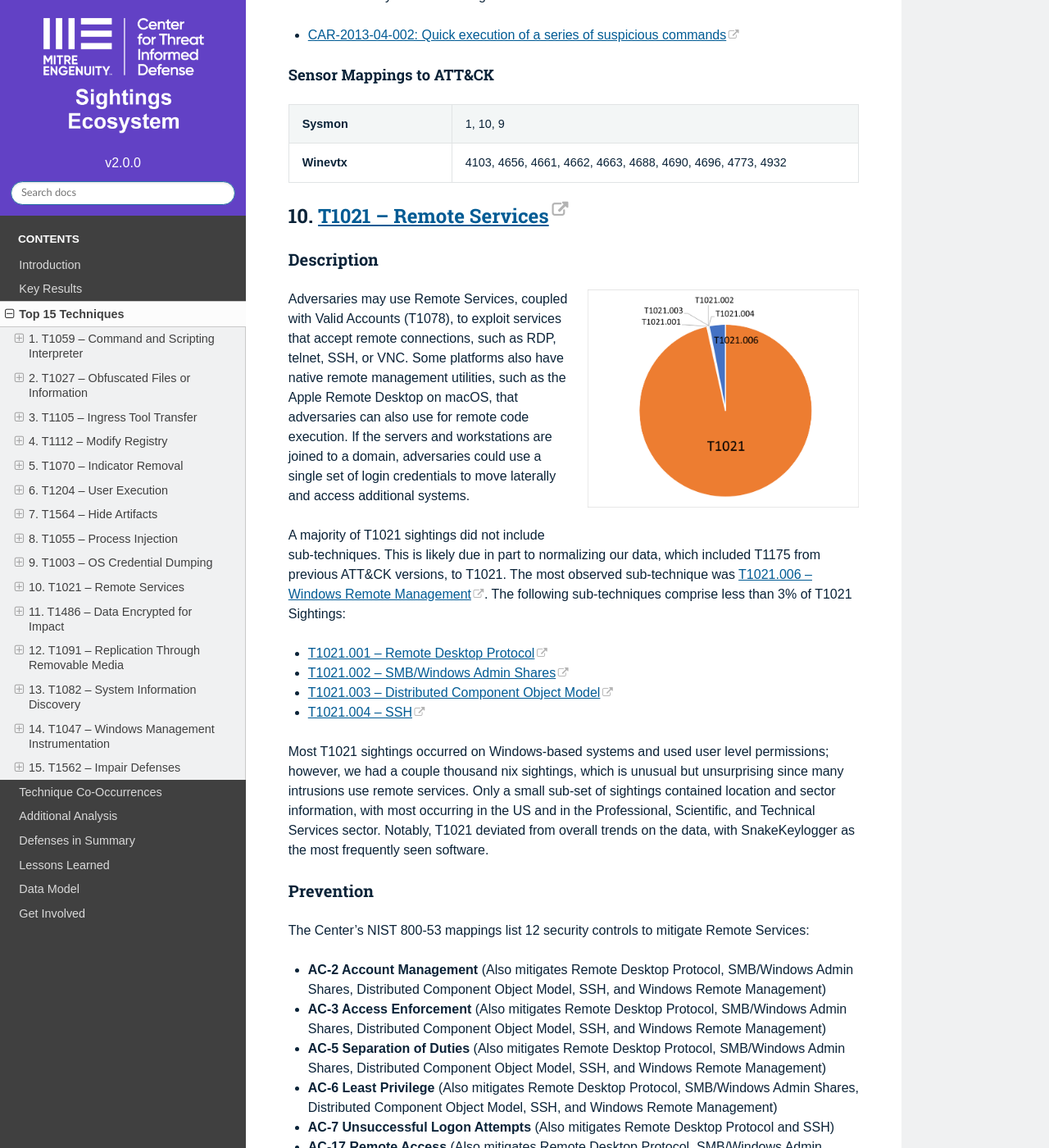
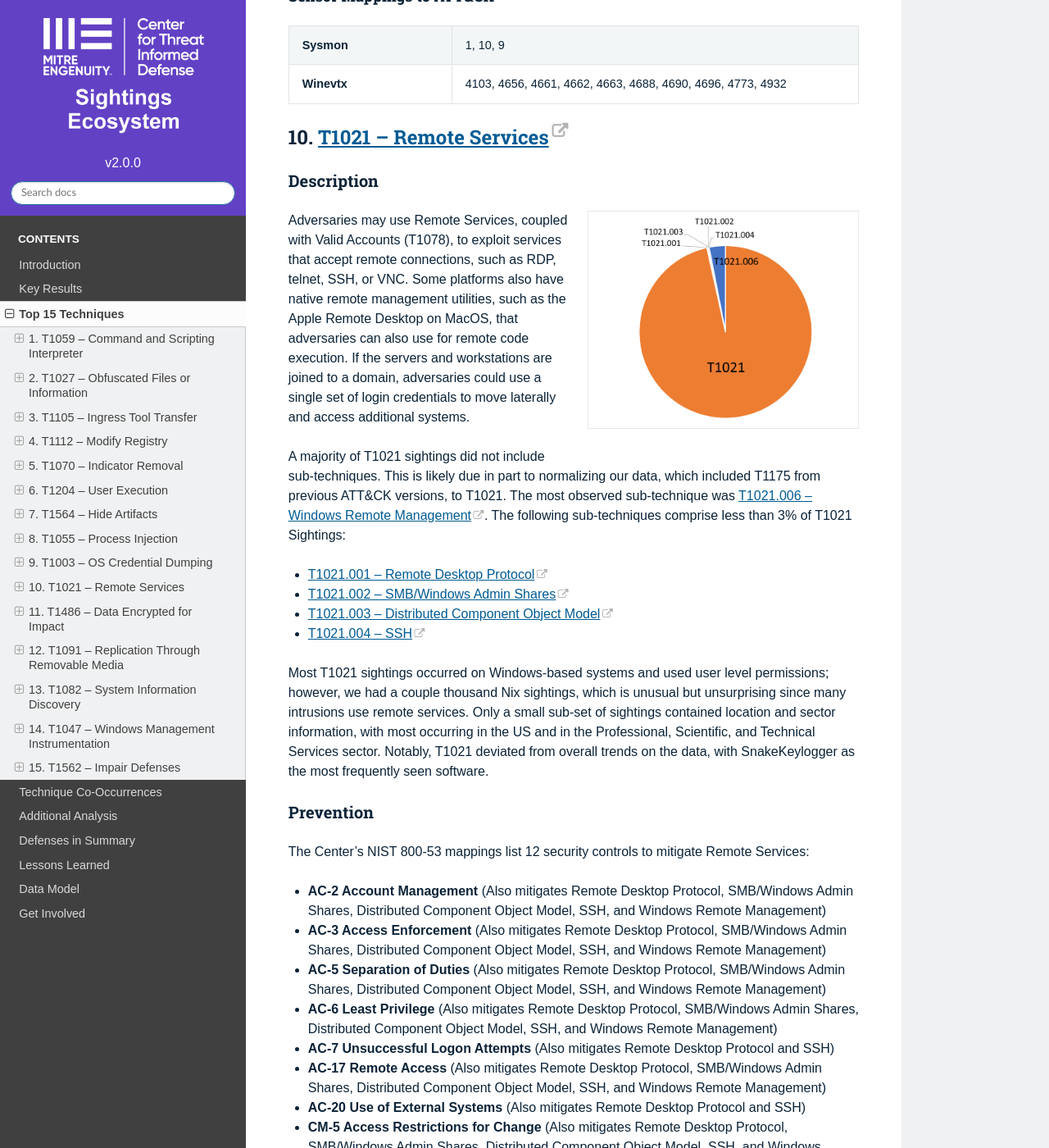
Before and after one commit to center-for-threat-informed-defense/sightings_ecosystem, a Sphinx documentation site: the page built from docs/top-15-techniques.rst, in a window 1280 px wide and 1400 px high, scrolled down 16804 px. Shown: the whole window at 82% size. Built offline with Sphinx 7.4.7 and the Read the Docs theme 2.0.0, drawn with Linux system fonts in a browser that asks for light colours; some of the changed text lies outside the part shown.

Commit message:
fixed typos and grammar

```diff
--- a/docs/top-15-techniques.rst
+++ b/docs/top-15-techniques.rst
@@ -38,7 +38,7 @@
 adversaries to use them for executing arbitrary commands, scripts, or binaries.
 
 Overall, T1059 is the most sighted technique in our data, in part because we normalized
-our data – which included T1064 and T1086 from previous ATT&CK versions – to T1059. The
+our data, which included T1064 and T1086 from previous ATT&CK versions, to T1059. The
 overwhelming majority of the sightings come from `T1059.001 – PowerShell
 <https://attack.mitre.org/techniques/T1059/001>`__. This is not surprising as it is a
 common tool used by adversaries for its ubiquity, versatility, and ability to obfuscate
@@ -56,7 +56,7 @@
 While these techniques are not difficult to monitor for, they are regularly used by
 benign programs, which makes detection of malicious usage difficult.
 
-T1059 is evenly distributed between user and system privileges. It follows the overall
+T1059 is evenly distributed between user and SYSTEM privileges. It follows the overall
 data trends, with the US as the top region, Windows as the top platform, Manufacturing
 as the top sector, and Heodo (another name for Emotet) as the top software.
 
@@ -243,7 +243,7 @@
 
 Adversaries may transfer tools or other files from a command-and-control system into a
 compromised environment. They can conduct living-of-the-land attacks using native
-utilities or installers and package managers in Windows, Linux, and macOS systems to
+utilities or installers and package managers in Windows, Linux, and MacOS systems to
 download files. Adversaries can also download files through Cloud-based services, such
 as Dropbox or OneDrive, that sync with the targeted systems.
 
@@ -856,7 +852,7 @@
 Adversaries may use Remote Services, coupled with Valid Accounts (T1078), to exploit
 services that accept remote connections, such as RDP, telnet, SSH, or VNC. Some
 platforms also have native remote management utilities, such as the Apple Remote Desktop
-on macOS, that adversaries can also use for remote code execution. If the servers and
+on MacOS, that adversaries can also use for remote code execution. If the servers and
 workstations are joined to a domain, adversaries could use a single set of login
 credentials to move laterally and access additional systems.
 
@@ -872,7 +868,7 @@
 * `T1021.004 – SSH <https://attack.mitre.org/techniques/T1021/004>`__
 
 Most T1021 sightings occurred on Windows-based systems and used user level permissions;
-however, we had a couple thousand nix sightings, which is unusual but unsurprising since
+however, we had a couple thousand Nix sightings, which is unusual but unsurprising since
 many intrusions use remote services. Only a small sub-set of sightings contained
 location and sector information, with most occurring in the US and in the Professional,
 Scientific, and Technical Services sector. Notably, T1021 deviated from overall trends
@@ -1120,7 +1116,7 @@
 
 An adversary may use information about the operating system and hardware to shape code
 development and follow-on behaviors. These attacks can use native tools, such as
-systeminfo on Windows, the systemsetup configuration tool on macOS, or the command-line
+systeminfo on Windows, the systemsetup configuration tool on MacOS, or the command-line
 interface of a network device, to gather detailed system information. Adversaries can
 use this information, coupled with other forms of Discovery or Reconnaissance, to avoid
 detections and conduct more targeted attacks.
```
Also changed, not shown: other parts of docs/top-15-techniques.rst (+14 -18 lines).
